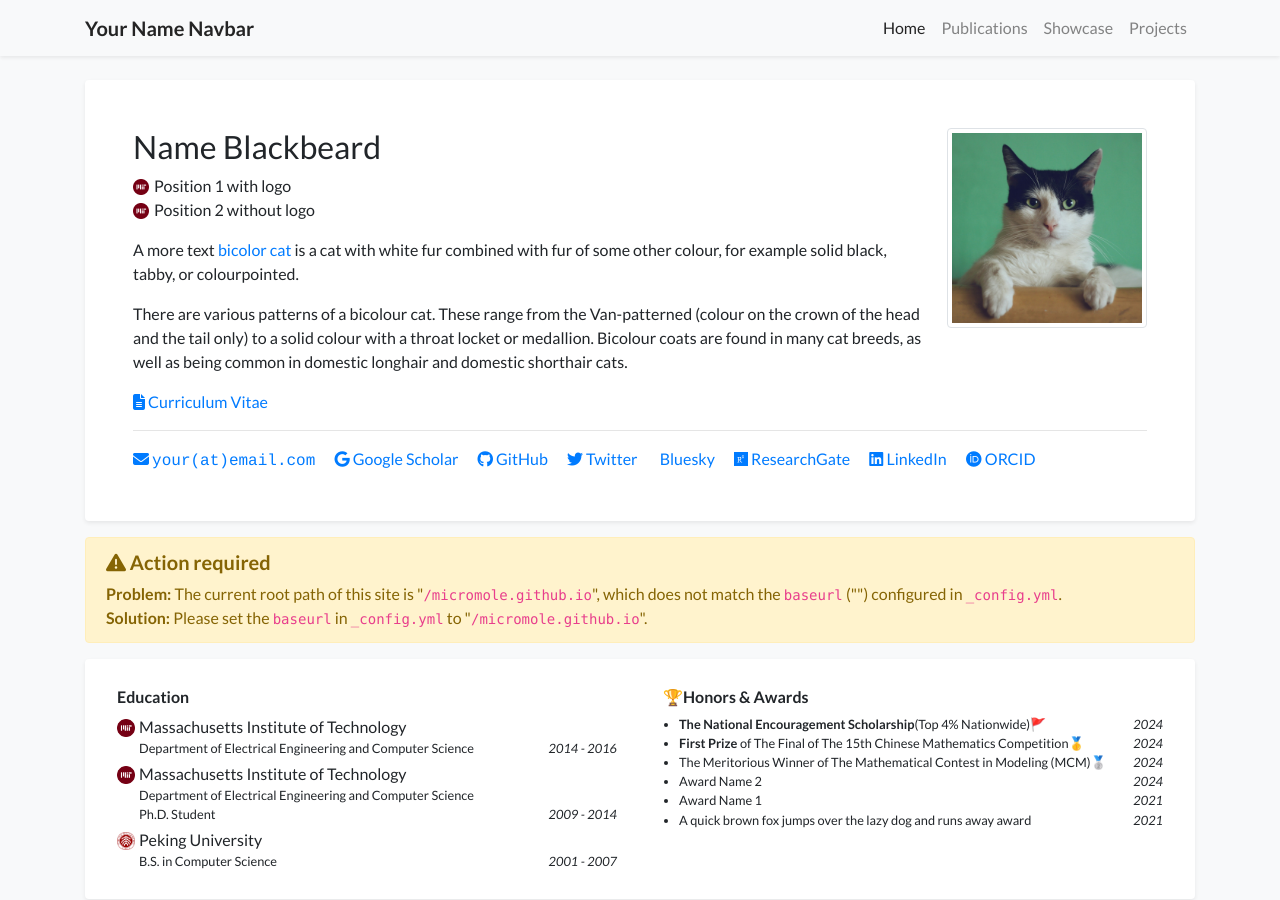
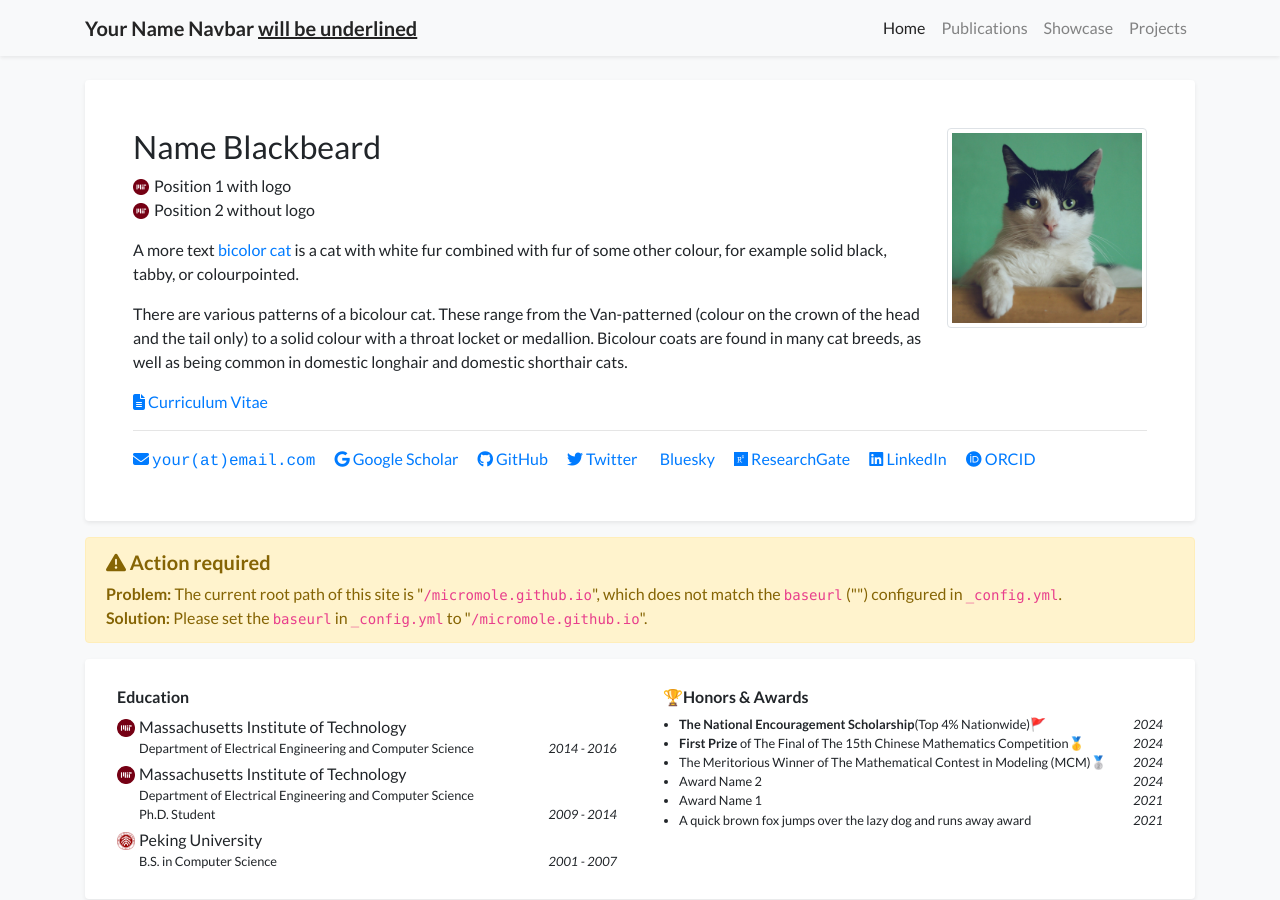
Before and after one commit to micromole/micromole.github.io, a Jekyll site: the page built from index.html, in a window 1280 px wide and 900 px high. Built offline with Jekyll 4.4.1, drawn with Linux system fonts in a browser that asks for light colours; nearby versions of some CDN libraries; a style sheet for code colours, icons or effects is not loaded.

Commit message:
Update profile.yml

```diff
--- a/_data/profile.yml
+++ b/_data/profile.yml
@@ -1,6 +1,6 @@
 primary_name: "Name Blackbeard"
 secondary_name: ""
-navbar_name: "Your Name Navbar"
+navbar_name: "Your Name Navbar <ins>will be underlined</ins>"
 
 positions:
 - logo: /assets/images/badges/MIT_Social_circle.png  # Logo is optional
```
